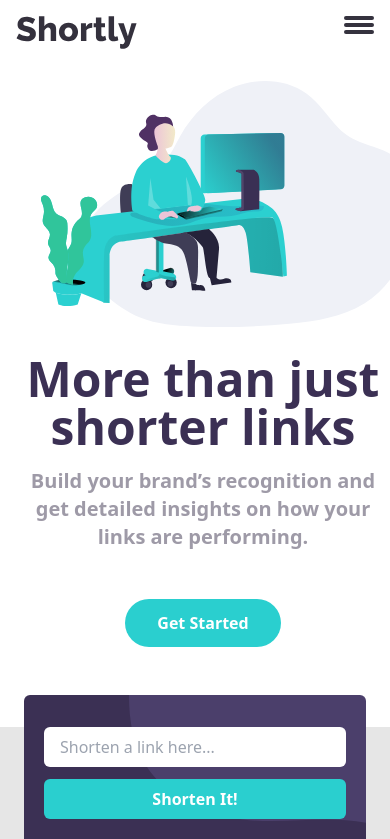
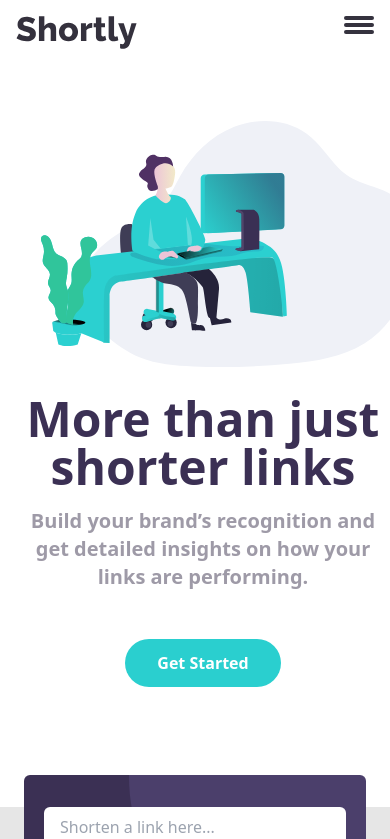
Before and after one commit to Folareen/url-shortener, a React (Create React App) app: page / in a window 390 px wide. Shown: the top 839 px of the page. Built offline with nearby package versions, Linux system fonts and the light colour scheme.

Commit message:
adjusted margins

```diff
--- a/src/components/Hero.jsx
+++ b/src/components/Hero.jsx
@@ -13,7 +13,7 @@ const Hero = () => {
 
   return (
         <section className='w-full py-4 pl-4 lg:pl-40 relative z-10 lg:mb-10'>
-            <div className='flex flex-col h-4/5 lg:flex-row-reverse lg:mt-10 lg:mb-20'>
+            <div className='flex flex-col h-4/5 lg:flex-row-reverse lg:mt-10 my-10 lg:mb-20'>
                 <motion.div initial='hidden' animate='visible' variants={imgVariants} className='w-full lg:w-1/2 ml-[25px] mr-[-25px]  relative '>
                     <img src={working} alt="working illustration"  className='w-full h-full '/>
                 </motion.div>
```
